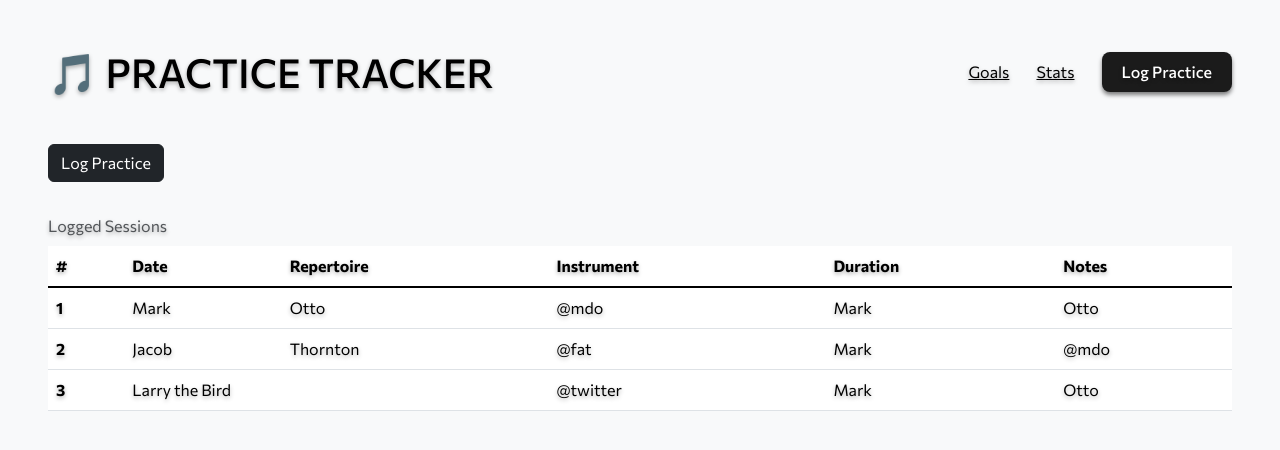
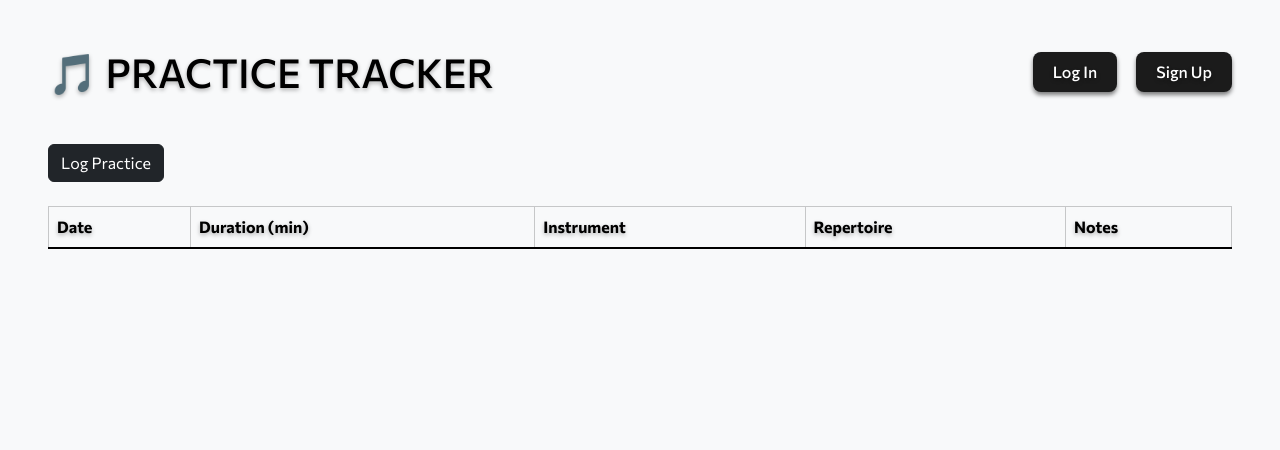
Before and after one commit to jb7007/subwoofer, a Flask app: template templates/log.html in a window 1280 px wide. Shown: the top 450 px of the page. Run offline with Flask 3, Linux system fonts and the light colour scheme; the template is opened without the code that fills it, so the values that code supplies are empty; some libraries are stand-ins or nearby versions.

Commit message:
added dynamically rendering table that loads logs on visit and updates table once a session is logged

```diff
--- a/templates/log.html
+++ b/templates/log.html
@@ -6,13 +6,13 @@
    Practice Tracker
   </title>
     <!--bootstrap css -->
-  <link href="https://cdn.jsdelivr.net/npm/bootstrap@5.3.3/dist/css/bootstrap.min.css" rel="stylesheet"/>
+    <link href="https://cdn.jsdelivr.net/npm/bootstrap@5.3.3/dist/css/bootstrap.min.css" rel="stylesheet">
     <!-- google font -->
-  <link href="https://fonts.googleapis.com" rel="preconnect"/>
-  <link crossorigin="" href="https://fonts.gstatic.com" rel="preconnect"/>
+    <link rel="preconnect" href="https://fonts.googleapis.com">
+    <link rel="preconnect" href="https://fonts.gstatic.com" crossorigin>
     <link href="https://fonts.googleapis.com/css2?family=Commissioner:wght@100..900&display=swap" rel="stylesheet">
     <!-- my css -->
-  <link href="{{ url_for('static', filename='style.css') }}" rel="stylesheet"/>
+    <link rel="stylesheet" href="{{ url_for('static', filename='style.css') }}">
  </head>
  <body class="bg-light p-5 page-fade-in">
   <div class="page-header">
@@ -21,53 +21,36 @@
     </h1>
     <nav>
         <!--navigation menu-->
-      <a href="#" class="text-black me-4">Goals</a>
+        {% if user.is_authenticated %}
+          <a href="{{ url_for('dashboard') }}" class="text-black me-4">Dashboard</a>
           <a href="#" class="text-black me-4">Stats</a>
-      <a href="{{ url_for('log_page') }}" class="pt-button pt-button-hover">Log Practice</a>
+          <a href="{{ url_for('log_page') }}" class="text-black me-4">Logs</a>
+          <a href="{{ url_for('logout') }}" class="text-black me-4">Log Out</a>
+        {% else %}
+          <a href="#" class="pt-button pt-button-hover me-3" id="loginButton">Log In</a>
+          <a href="#" class="pt-button pt-button-hover" id="navSignupButton">Sign Up</a>
+        {% endif %}
       </nav>
   </div>
 
   <!-- Log Practice Button -->
   <button id="openLogModal" class="btn btn-dark mb-4">Log Practice</button>
 
-  <table class="table caption-top">
-    <caption>Logged Sessions</caption>
-    <thead>
+  <table class="table caption-top table-hover table-bordered">
+  <thead class="table-light">
     <tr>
-        <th scope="col">#</th>
-        <th scope="col">Date</th>
-        <th scope="col">Repertoire</th>
-        <th scope="col">Instrument</th>
-        <th scope="col">Duration</th>
-        <th scope="col">Notes</th>
+      <th>Date</th>
+      <th>Duration (min)</th>
+      <th>Instrument</th>
+      <th>Repertoire</th>
+      <th>Notes</th>
     </tr>
   </thead>
-    <tbody id="logTableBody">
-      <tr>
-        <th scope="row">1</th>
-        <td>Mark</td>
-        <td>Otto</td>
-        <td>@mdo</td>
-        <td>Mark</td>
-        <td>Otto</td>
-      </tr>
-      <tr>
-        <th scope="row">2</th>
-        <td>Jacob</td>
-        <td>Thornton</td>
-        <td>@fat</td>
-        <td>Mark</td>
-        <td>@mdo</td>
-      </tr>
-      <tr>
-        <th scope="row">3</th>
-        <td colspan="2">Larry the Bird</td>
-        <td>@twitter</td>
-        <td>Mark</td>
-        <td>Otto</td>
-      </tr>
+  <tbody id="log-table-body">
+    <!-- JavaScript will insert rows here -->
   </tbody>
 </table>
+
 
   <div class="modal-overlay" id="logModal">
     <form class="modal-content" id="practiceModalBox">
@@ -118,7 +101,13 @@
     </form>
   </div>
 
-  <script src="{{ url_for('static', filename='js/log.js') }}"></script>
+  <!-- GSAP core -->
+  <script src="https://cdnjs.cloudflare.com/ajax/libs/gsap/3.12.2/gsap.min.js"></script>
+  <script src="https://cdnjs.cloudflare.com/ajax/libs/gsap/3.12.2/ScrollTrigger.min.js"></script>
+  <!-- split type -->
+  <script src="https://unpkg.com/split-type"></script>
+
+  <script type="module" src="{{ url_for('static', filename='js/log.js') }}"></script>
 
  </body>
 </html>
```
Lines whose indentation alone changed are shown as unchanged.
